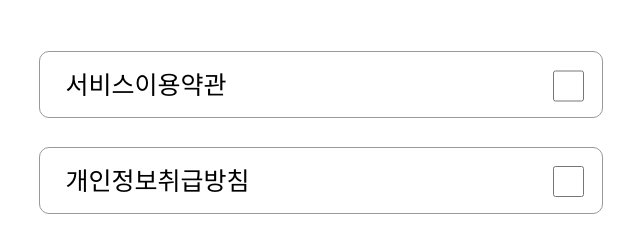
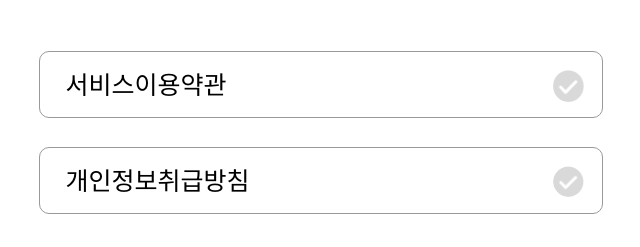
Before and after one commit to RhythmPalette/rhythmpalette-client, a React (Create React App) app: page /signup_check in a window 1280 px wide. Shown: the part 293-540 px from the top of the page, without its empty margins (319-959 px from the left). Built offline with nearby package versions, Linux system fonts and the light colour scheme; a web font is replaced by a local one.

Commit message:
feat:디자인 수정
체크표시, outline 없애기 수정

```diff
--- a/src/pages/LoginPage/Login.jsx
+++ b/src/pages/LoginPage/Login.jsx
@@ -105,6 +105,7 @@ const Input = styled.input`
   font-style: normal;
   font-weight: 400;
   line-height: 18px; /* 72% */
+  outline: none; /* 강조 효과 없애기 */
 `
 const Password = styled.div`
   width: 529.959px;
--- a/src/pages/LoginPage/SignUp_check.jsx
+++ b/src/pages/LoginPage/SignUp_check.jsx
@@ -1,6 +1,8 @@
 import React, { useState } from 'react'
 import styled from 'styled-components'
 import Arrow from "./Img/화살표.svg";
+import checkbox1 from "./Img/Group 411.png";
+import checkbox2 from "./Img/Group 410.png"
 import { useNavigate } from 'react-router-dom';
 
 const Background = styled.div`
@@ -89,18 +91,20 @@ const Wrapping = styled.div`
 
 `
 
-const Input = styled.input`
+const CustomCheckbox = styled.div`
   width: 31.27px;
   height: 31.27px;
   margin: 0;
   border-radius: 50%;
-  background: #D9D9D9;
   cursor: pointer;
   transition: background 0.2s;
-  &:checked {
-    background: #04DB8F;
-  }
-`
+  background: url(${({ checked }) => (checked ? checkbox2 : checkbox1)}) no-repeat center center;
+  background-size: cover;
+`;
+
+const Input = styled.input`
+  display: none; /* 기존 체크박스를 감춥니다. */
+`;
 
 const ArrowBtn = styled.button`
   background: white;
@@ -149,6 +153,7 @@ const SignUp_check = () => {
               checked={isCheckedTerms}
               onChange={handleTermsCheckboxChange}
             />
+            <CustomCheckbox checked={isCheckedTerms} />
           </Wrapping>
         </Box>
         <Box>
@@ -159,6 +164,7 @@ const SignUp_check = () => {
               checked={isCheckedPrivacy}
               onChange={handlePrivacyCheckboxChange}
             />
+            <CustomCheckbox checked={isCheckedPrivacy} />
           </Wrapping>
         </Box>
         <ArrowBtn type="button" onClick={handleProceedButtonClick}>
--- a/src/pages/LoginPage/SignUp_email.jsx
+++ b/src/pages/LoginPage/SignUp_email.jsx
@@ -90,8 +90,8 @@ const Input = styled.input`
   font-size: 25px;
   font-style: normal;
   font-weight: 400;
-  line-height: 18px; /*
-  72% */
+  line-height: 18px; /* 72% */
+  outline: none; /* 강조 효과 없애기 */
 `
 const Send = styled.button`
 width: 152.953px;
--- a/src/pages/LoginPage/SignUp_id.jsx
+++ b/src/pages/LoginPage/SignUp_id.jsx
@@ -82,6 +82,7 @@ const Input = styled.input`
   font-style: normal;
   font-weight: 400;
   line-height: 18px; /* 72% */
+  outline: none; /* 강조 효과 없애기 */
 `
 const Wrapping = styled.div`
   display: flex;
@@ -108,6 +109,7 @@ const InputHalf = styled.input`
   font-style: normal;
   font-weight: 400;
   line-height: 18px; /* 72% */
+  outline: none; /* 강조 효과 없애기 */
 `
 
 const Check = styled.button`
--- a/src/pages/LoginPage/SignUp_pw.jsx
+++ b/src/pages/LoginPage/SignUp_pw.jsx
@@ -82,6 +82,7 @@ const Input = styled.input`
   font-style: normal;
   font-weight: 400;
   line-height: 18px; /* 72% */
+  outline: none; /* 강조 효과 없애기 */
 `
 const Text = styled.div`
 display: flex;
```
Also changed, not shown: src/pages/LoginPage/Img/Group 410.png (added), src/pages/LoginPage/Img/Group 411.png (added).
